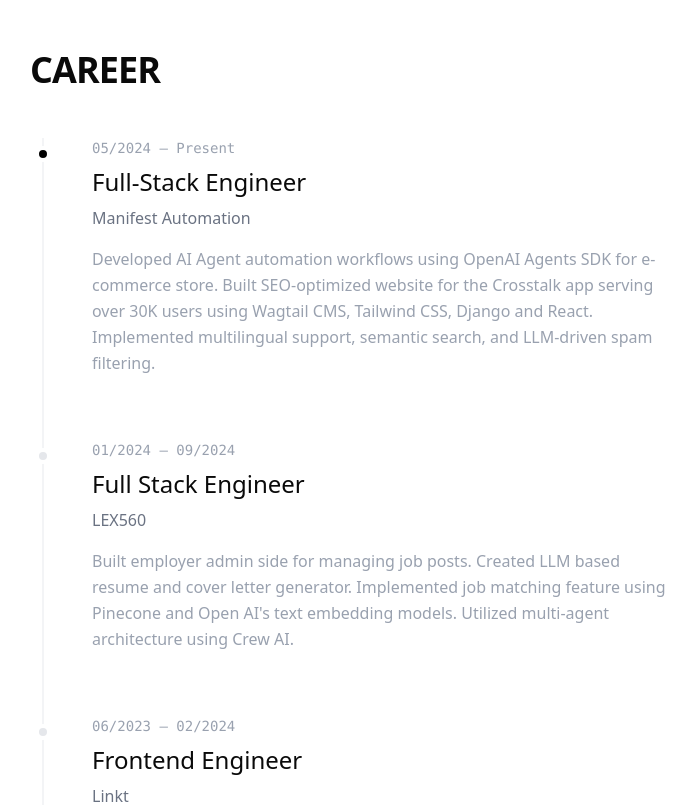
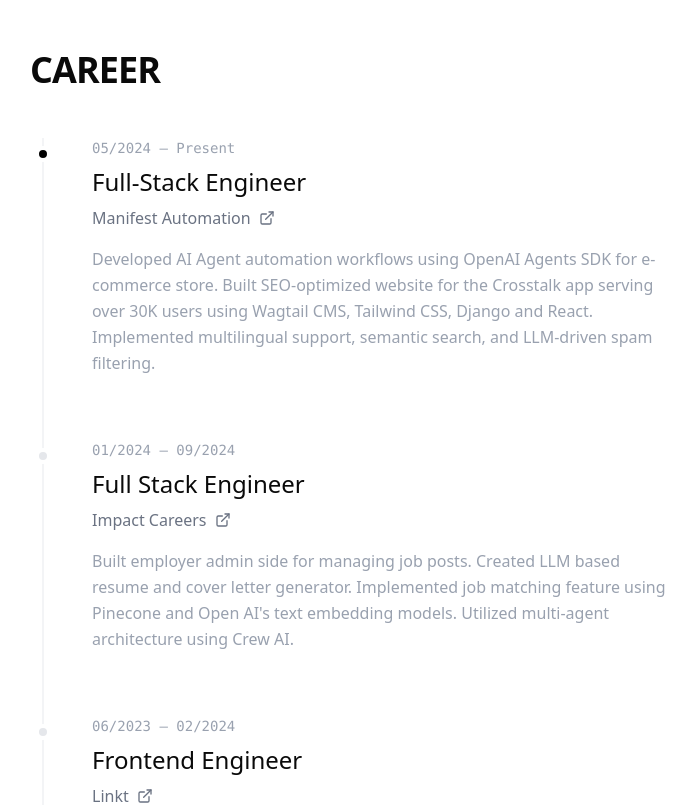
Before and after one commit to kira-1011/portfolio, a Next.js app: page / in a window 1280 px wide. Shown: the part 640-1445 px from the top of the page, without its empty margins (162-858 px from the left). Built offline with nearby package versions, Linux system fonts and the light colour scheme; some icons are missing.

Commit message:
feat: update CareerSection to include company URLs and enhance job display with improved styling and hover effects

```diff
--- a/components/CareerSection.tsx
+++ b/components/CareerSection.tsx
@@ -1,9 +1,12 @@
+import { ExternalLink } from 'lucide-react';
+
 const CAREER_DATA = [
     {
         id: 1,
         period: '05/2024 — Present',
         title: 'Full-Stack Engineer',
         company: 'Manifest Automation',
+        companyUrl: 'https://manifestautomation.com/',
         description: 'Developed AI Agent automation workflows using OpenAI Agents SDK for e-commerce store. Built SEO-optimized website for the Crosstalk app serving over 30K users using Wagtail CMS, Tailwind CSS, Django and React. Implemented multilingual support, semantic search, and LLM-driven spam filtering.',
         isCurrent: true,
     },
@@ -11,7 +14,8 @@
         id: 2,
         period: '01/2024 — 09/2024',
         title: 'Full Stack Engineer',
-        company: 'LEX560',
+        company: 'Impact Careers',
+        companyUrl: 'https://impactcareers.com/',
         description: 'Built employer admin side for managing job posts. Created LLM based resume and cover letter generator. Implemented job matching feature using Pinecone and Open AI\'s text embedding models. Utilized multi-agent architecture using Crew AI.',
         isCurrent: false,
     },
@@ -20,6 +24,7 @@
         period: '06/2023 — 02/2024',
         title: 'Frontend Engineer',
         company: 'Linkt',
+        companyUrl: 'https://linkt.ai/',
         description: 'Designed and developed linkt.ai using Next.js, Typescript, Tailwindcss, Three.js and WordPress as a headless CMS. Implemented blog feature using GraphQL.',
         isCurrent: false,
     },
@@ -28,6 +33,7 @@
         period: '08/2023 — 11/2023',
         title: 'Frontend Web Developer Intern',
         company: 'Africa To Silicon Valley',
+        companyUrl: 'https://a2sv.org/',
         description: 'Built 40% of the project and led the triad team to successfully clone the A2SV website. Implemented token based authentication and a fully functional profile edit section.',
         isCurrent: false,
     },
@@ -39,11 +45,19 @@
             <h2 className="text-3xl sm:text-4xl font-bold mb-8 sm:mb-12 tracking-tight">CAREER</h2>
             <div className="border-l-2 border-gray-100 ml-2 sm:ml-3 space-y-10 sm:space-y-16">
                 {CAREER_DATA.map((job) => (
-                    <div key={job.id} className="relative pl-8 sm:pl-12">
-                        <div className={`absolute -left-[9px] top-2 h-4 w-4 rounded-full border-4 border-white ${job.isCurrent ? 'bg-black' : 'bg-gray-200'}`}></div>
+                    <div key={job.id} className="relative pl-8 sm:pl-12 group w-fit">
+                        <div className={`absolute -left-[9px] top-2 h-4 w-4 rounded-full border-4 border-white transition-transform duration-300 group-hover:scale-125 ${job.isCurrent ? 'bg-black' : 'bg-gray-200'}`}></div>
                         <span className="text-xs sm:text-sm font-mono text-gray-400 mb-2 block">{job.period}</span>
-                        <h3 className="text-xl sm:text-2xl font-medium mb-2">{job.title}</h3>
-                        <p className="text-gray-500 text-sm sm:text-base">{job.company}</p>
+                        <h3 className="text-xl sm:text-2xl font-medium mb-2 transition-colors duration-300 group-hover:text-purple-600">{job.title}</h3>
+                        <a
+                            href={job.companyUrl}
+                            target="_blank"
+                            rel="noopener noreferrer"
+                            className="text-gray-500 text-sm sm:text-base hover:text-purple-600 hover:underline transition-colors duration-300 inline-flex items-center gap-2"
+                        >
+                            {job.company}
+                            <ExternalLink size={16} />
+                        </a>
                         <p className="text-gray-400 mt-3 sm:mt-4 max-w-xl leading-relaxed text-sm sm:text-base">{job.description}</p>
                     </div>
                 ))}
```
